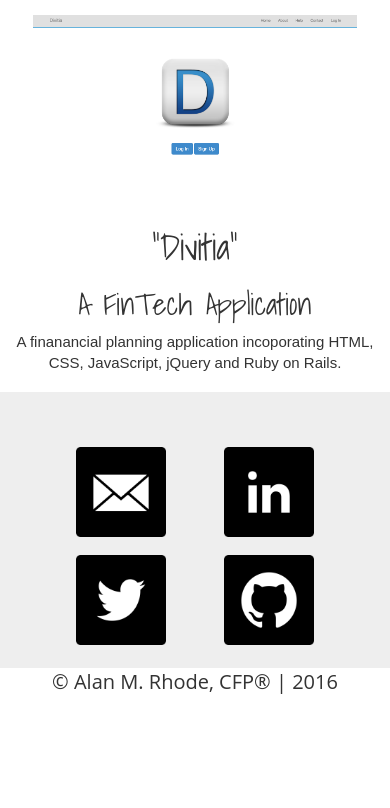
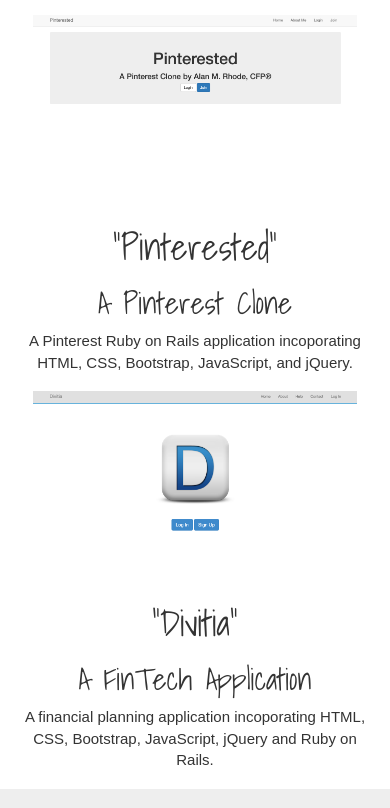
Before and after one commit to AlanMRhode/alanmrhode.github.io, a plain HTML site: page index.html in a window 390 px wide. Shown: the part 6836-7644 px from the top of the page. Before the commit the page ends 7542 px from the top, so only its background shows below. Drawn offline with nearby package versions, Linux system fonts and the light colour scheme.

Commit message:
added another project and fixed typos

```diff
--- a/index.html
+++ b/index.html
@@ -284,7 +284,7 @@
          <div class="container">
             <div class="row">
                 <div class="col-md-8">
-                    <a href="https://github.com/AlanMRhode/flashcards" target="_blank"><img src="images/flashcard.png"></a>
+                    <a href="https://infinite-headland-49827.herokuapp.com/" target="_blank"><img src="images/flashcard.png"></a>
                 </div>
                 <div class="col-md-4">
                     <h1>"Flashcards"</h1>
@@ -308,12 +308,24 @@
          <div class="container">
             <div class="row">
                 <div class="col-md-8">
+                    <a href="https://github.com/AlanMRhode/pinterested" target="_blank"><img src="images/pinterested.png"></a>
+                </div>
+                <div class="col-md-4">
+                    <h1>"Pinterested"</h1>
+                    <h2>A Pinterest Clone</h2>
+                    <p>A Pinterest Ruby on Rails application incoporating HTML, CSS, Bootstrap, JavaScript, and jQuery.</p>
+                </div>
+            </div>
+        </div>
+         <div class="container">
+            <div class="row">
+                <div class="col-md-8">
                     <a href="http://github.com/AlanMRhode/divitia" target="_blank"><img src="images/divitia.png"></a>
                 </div>
                 <div class="col-md-4">
                     <h1>"Divitia"</h1>
                     <h2>A FinTech Application</h2>
-                    <p>A finanancial planning application incoporating HTML, CSS, JavaScript, jQuery and Ruby on Rails.</p>
+                    <p>A financial planning application incoporating HTML, CSS, Bootstrap, JavaScript, jQuery and Ruby on Rails.</p>
                 </div>
             </div>
         </div>
```
Also changed, not shown: images/pinterested.png (added).
